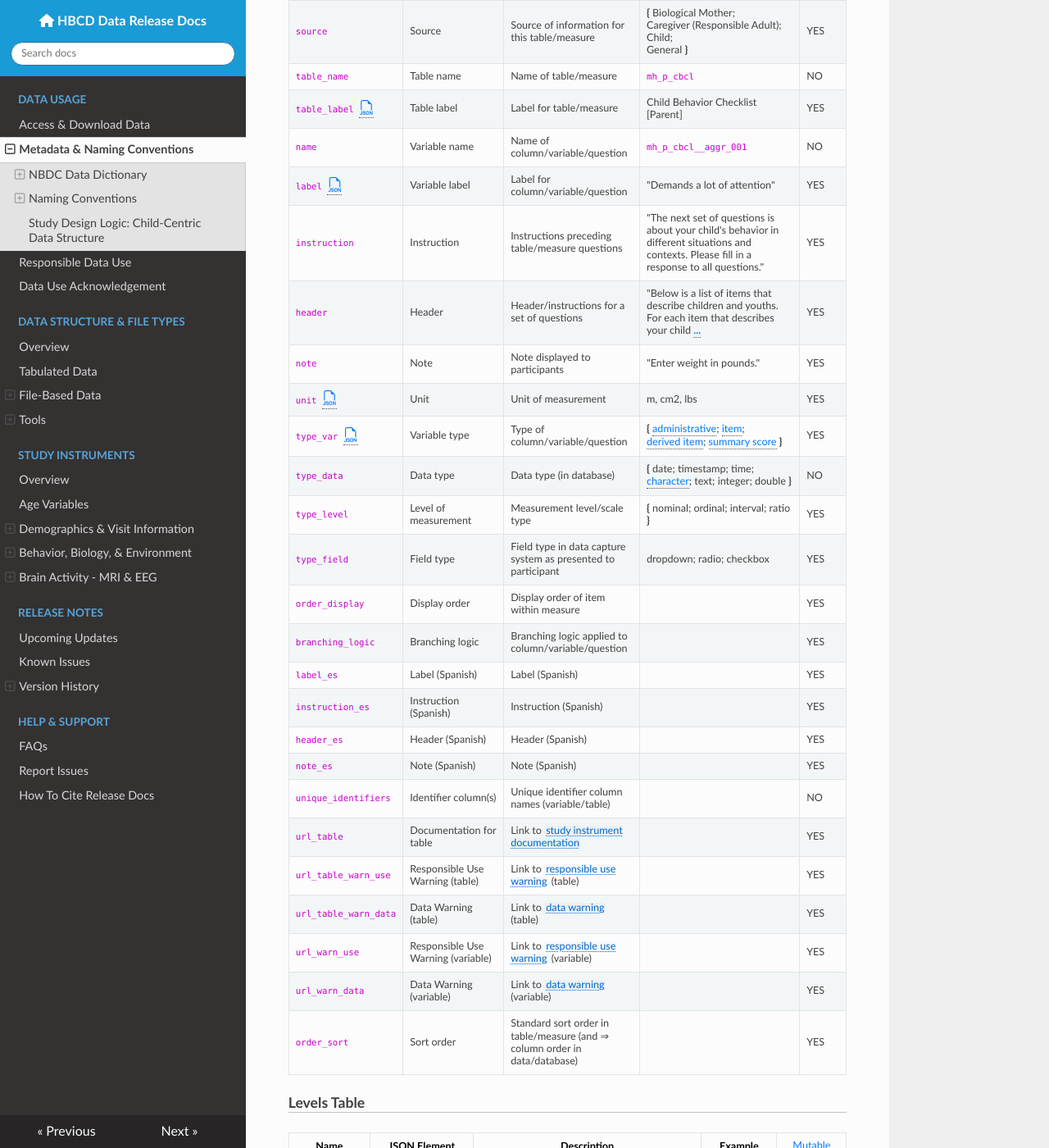
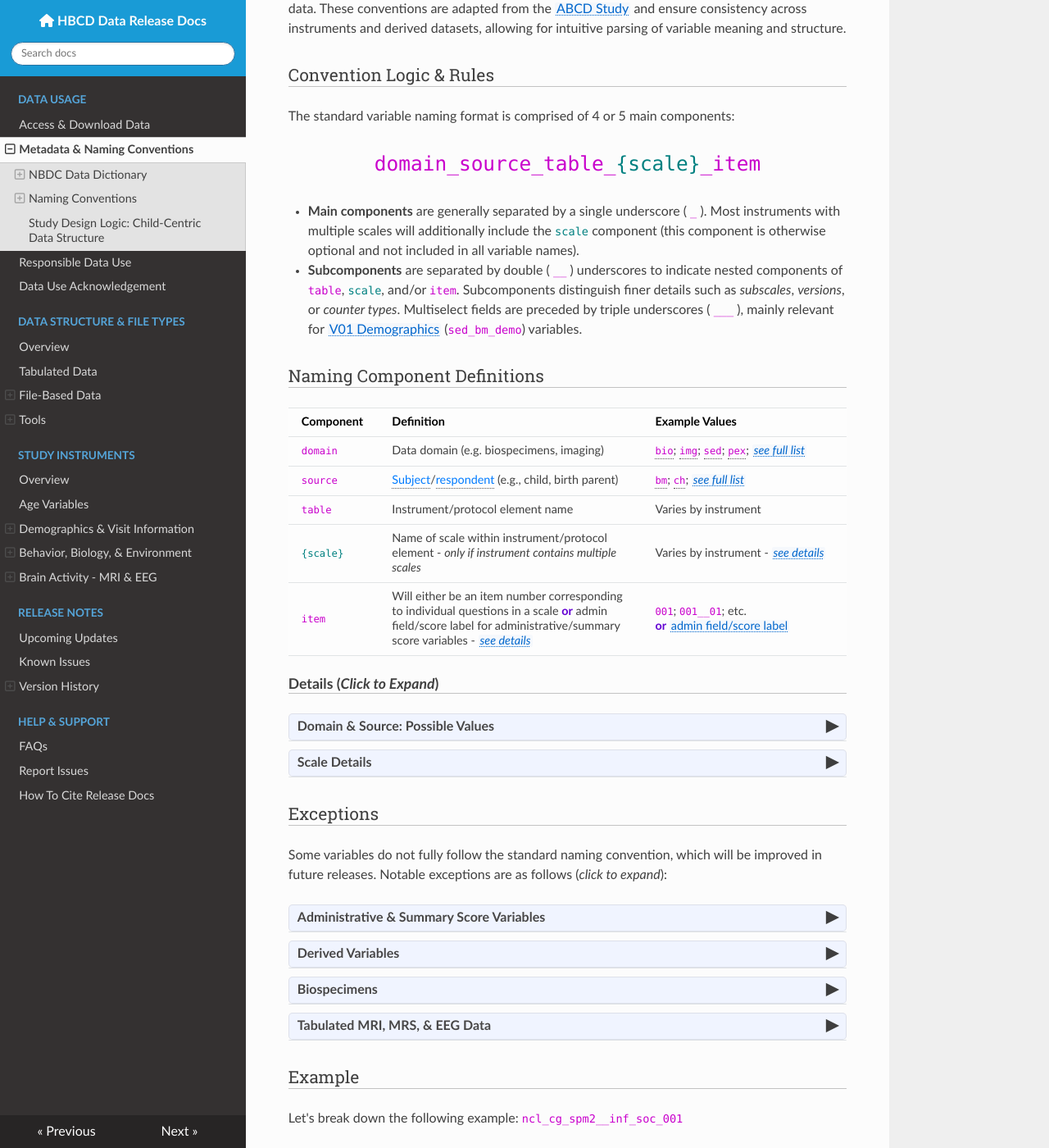
Before and after one commit to nbdc-datahub/hbcd-docs, an MkDocs documentation site: the page built from docs/access/metadata.md, in a window 1280 px wide and 1400 px high, scrolled down 1167 px. Shown: the whole window at 82% size. Built offline with MkDocs 1.6.1, drawn with Linux system fonts in a browser that asks for light colours; nearby versions of some CDN libraries; some of the changed text lies outside the part shown.

Commit message:
naming conventions - move exceptions to collapsed sections

```diff
--- a/docs/access/metadata.md
+++ b/docs/access/metadata.md
@@ -13,7 +13,7 @@ Below are the definitions for the columns in the data dictionary and levels tabl
 <div class="notification-banner static-banner">
   <span class="emoji"><i class="fa-solid fa-circle-info"></i></span>
   <span class="text">
-    See <a href="../../../datacuration/overview/">here</a> for overview of tabulated vs file-based data.
+    See <a href="../../../datacuration/overview/" target="_blank">here</a> for overview of tabulated vs file-based data.
   </span>
 </div>
 </p>
@@ -28,7 +28,16 @@ Below are the definitions for the columns in the data dictionary and levels tabl
 </div>
 </p>
 
-#### Data Dictionary
+<div id="nbdc-dd" class="table-banner" onclick="toggleCollapse(this)">
+  <span class="text-with-link">
+  <span style="display: inline-flex; align-items: center;">Data Dictionary Column Definitions</span>
+  <a class="anchor-link" href="#nbdc-dd" title="Copy link">
+  <i class="fa-solid fa-link"></i>
+  </a>
+  </span>
+  <span class="arrow">▸</span>
+</div>
+<div class="table-collapsible-content">
 <table style="width: 100%; border-collapse: collapse; table-layout: fixed; font-size: 14px;">
     <thead>
       <tr>
@@ -274,9 +283,18 @@ Below are the definitions for the columns in the data dictionary and levels tabl
     </tr>
 </tbody>
 </table>
+</div>
 
-
-#### Levels Table
+<div id="levels" class="table-banner" onclick="toggleCollapse(this)">
+  <span class="text-with-link">
+  <span style="display: inline-flex; align-items: center;">Levels Definitions</span>
+  <a class="anchor-link" href="#levels" title="Copy link">
+  <i class="fa-solid fa-link"></i>
+  </a>
+  </span>
+  <span class="arrow">▸</span>
+</div>
+<div class="table-collapsible-content">
 <table style="width: 100%; border-collapse: collapse; table-layout: fixed; font-size: 14px;">
     <thead>
       <tr>
@@ -330,7 +348,7 @@ Below are the definitions for the columns in the data dictionary and levels tabl
         <td style="border: 1px solid #ddd; padding: 8px; word-wrap: break-word; white-space: normal;">YES</td>
       </tr>
 </table>
-
+</div>
 
 ### Lasso User Warnings - HBCD
 
@@ -365,7 +383,7 @@ Below are the definitions for the columns in the data dictionary and levels tabl
 
 ## Naming Conventions
 
-A standardized variable naming convention is used across most tables and fields in the <span class="tooltip">tabulated<span class="tooltiptext">instrument and derived data<br>(tabulated format)</span></span> release data. These conventions are adapted from the [ABCD Study](https://docs.abcdstudy.org/latest/documentation/curation/naming.html) and ensure consistency across instruments and derived datasets, allowing for intuitive parsing of variable meaning and structure.
+A standardized naming convention is used across most tables and fields in the <span class="tooltip">tabulated<span class="tooltiptext">instrument and derived data<br>(tabulated format)</span></span> release data. These conventions are adapted from the [ABCD Study](https://docs.abcdstudy.org/latest/documentation/curation/naming.html) and ensure consistency across instruments and derived datasets, allowing for intuitive parsing of variable meaning and structure.
 
 ### Convention Logic & Rules
 
@@ -518,12 +536,19 @@ The standard variable naming format is comprised of 4 or 5 main components:
 
 ### Exceptions
 
-Some variables do not fully follow the standard naming convention, though this will be improved in future releases. Notable exceptions are as follows:
+Some variables do not fully follow the standard naming convention, which will be improved in future releases. Notable exceptions are as follows (*click to expand*):
 
-#### Administrative & Summary Score Variables
-
-Administrative (e.g., language or date of administration) and summary score (e.g., sums or means of individual items in a table) variables include **admin fields** and **score labels** in place of `item` (or <code><span style="color: teal;">{scale}</span>_item</code> where relevant). Admin and score labels often include single underscores, but represent single main components. For example, possible values include:
-
+<div id="exceptions-admin" class="table-banner" onclick="toggleCollapse(this)">
+  <span class="text-with-link">
+  <span style="display: inline-flex; align-items: center;">Administrative & Summary Score Variables</span>
+  <a class="anchor-link" href="#exceptions-admin" title="Copy link">
+  <i class="fa-solid fa-link"></i>
+  </a>
+  </span>
+  <span class="arrow">▸</span>
+</div>
+<div class="table-collapsible-content">
+<p>Administrative (e.g., language or date of administration) and summary score (e.g., sums or means of individual items in a table) variables include <strong>administrative fields</strong> and <strong>score labels</strong> in place of <code>item</code> (or <code><span style="color: teal;">{scale}</span>_item</code> where relevant). Admin and score labels often include single underscores, but represent single main components. For example, possible values include:</p>
 <table class="table-no-vertical-lines" style="width: 100%; border-collapse: collapse; table-layout: fixed;">
 <tbody>
 <tr>
@@ -536,23 +561,51 @@ Administrative (e.g., language or date of administration) and summary score (e.g
 </tr>
 </tbody>
 </table>
+</div>
 
-#### Derived Variables
+<div id="exceptions-derived" class="table-banner" onclick="toggleCollapse(this)">
+  <span class="text-with-link">
+  <span style="display: inline-flex; align-items: center;">Derived Variables</span>
+  <a class="anchor-link" href="#exceptions-derived" title="Copy link">
+  <i class="fa-solid fa-link"></i>
+  </a>
+  </span>
+  <span class="arrow">▸</span>
+</div>
+<div class="collapsible-content">
+<p>Derived tables, including Basic Demographics (<code>sed_basic_demographics</code>), containing global, static variables, and Visit Information (<code>par_visit_data</code>), containing dynamic/longitudinal visit-level data, do not follow the naming conventions outlined above. For example, both fall under the domain <code>Demographics</code> and source <code>General</code> in the <a href="#nbdc-data-dictionary">NBDC Data Dictionary</a>, but use <code>sed_basic</code> (in reference to Social &amp; Environmental Determinants from which the Basic Demographics information is derived) and <code>par_visit</code> (for participant information from visit-level data) in place of the <code>domain_source</code> naming components. </p>
+</div>
 
-Derived tables, including Basic Demographics (`sed_basic_demographics`), containing global, static variables, and Visit Information (`par_visit_data`), containing dynamic/longitudinal visit-level data, do not follow the naming conventions outlined above. For example, both fall under the domain `Demographics` and source `General` in the [NBDC Data Dictionary](#nbdc-data-dictionary), but use `sed_basic` (in reference to Social & Environmental Determinants from which the Basic Demographics information is derived) and `par_visit` (for participant information from visit-level data) in place of the `domain_source` naming components.
-
-#### Biospecimens
-
-Biospecimen names are largely descriptive, e.g. `bio_bm_biosample_nails_results` and `bio_bm_biosample_urine` table names.
+<div id="exceptions-biospec" class="table-banner" onclick="toggleCollapse(this)">
+  <span class="text-with-link">
+  <span style="display: inline-flex; align-items: center;">Biospecimens</span>
+  <a class="anchor-link" href="#exceptions-biospec" title="Copy link">
+  <i class="fa-solid fa-link"></i>
+  </a>
+  </span>
+  <span class="arrow">▸</span>
+</div>
+<div class="collapsible-content">
+<p>Biospecimen names are largely descriptive, e.g. <code>bio_bm_biosample_nails_results</code> and <code>bio_bm_biosample_urine</code> table names.</p>
+</div>
 
 
-#### MRI, MRS, & EEG
-
-Tabulated data for [MRI & MRS](../instruments/index.md#mri) and [EEG](../instruments/index.md#eeg) derived from associated <span class="tooltip">file-based<span class="tooltiptext">imaging and biosignal data<br>(varied formats)</span></span> data. All files begin with the **domain** (`img` or `eeg`) in accordance with the conventions described above, but the following elements may differ:
-
- - In place of **source**, which for all MRI and EEG data is Child/`ch`, the pipeline name is typically given (e.g. `bibsnet`, `xcpd`, `osprey`, `made`, etc.)
- - In place of **table_item**, the keywords typically match the name of the pipeline derivative file from which the table was generated (see full lists of file-based derivatives for each pipeline [here](../datacuration/derivatives.md)).
-
+<div id="exceptions-mri" class="table-banner" onclick="toggleCollapse(this)">
+  <span class="text-with-link">
+  <span style="display: inline-flex; align-items: center;">Tabulated MRI, MRS, & EEG Data</span>
+  <a class="anchor-link" href="#exceptions-mri" title="Copy link">
+  <i class="fa-solid fa-link"></i>
+  </a>
+  </span>
+  <span class="arrow">▸</span>
+</div>
+<div class="collapsible-content">
+<p>Tabulated data for <a href="../../instruments/#mri" target="_blank">MRI & MRS</a> and <a href="../../instruments/#eeg" target="_blank">EEG</a> derived from associated <span class="tooltip tooltip-right">file-based<span class="tooltiptext">imaging and biosignal data<br>(varied formats)</span></span> data. All files begin with the <strong>domain</strong> (<code>img</code> or <code>eeg</code>) in accordance with the conventions described above, but the following elements may differ:</p>
+<ul>
+<li>In place of <strong>source</strong>, which for all MRI and EEG data is Child (<code>ch</code>), the pipeline name is typically given (e.g. <code>bibsnet</code>, <code>xcpd</code>, <code>osprey</code>, <code>made</code>, etc.)</li>
+<li>In place of <strong>table_item</strong>, the keywords typically match the name of the pipeline derivative file from which the table was generated (see full lists of file-based derivatives for each pipeline <a href="../../datacuration/derivatives" target="_blank">here</a>). </li>
+</ul>
+</div>
 
 ### Example
 
```
